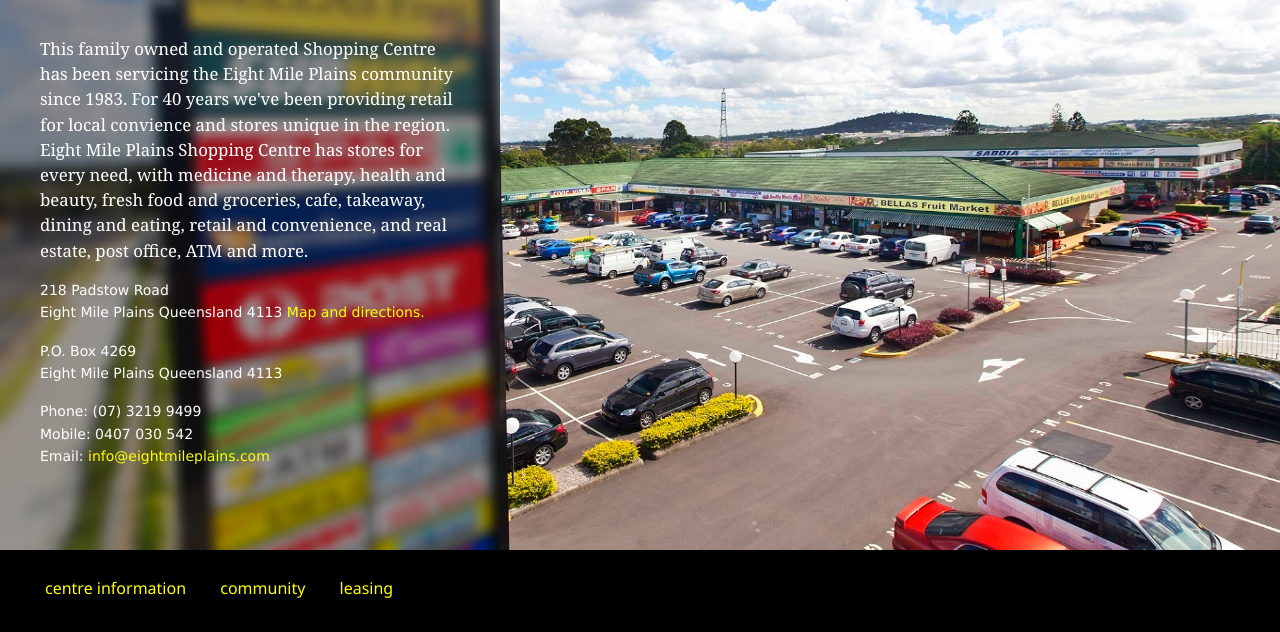
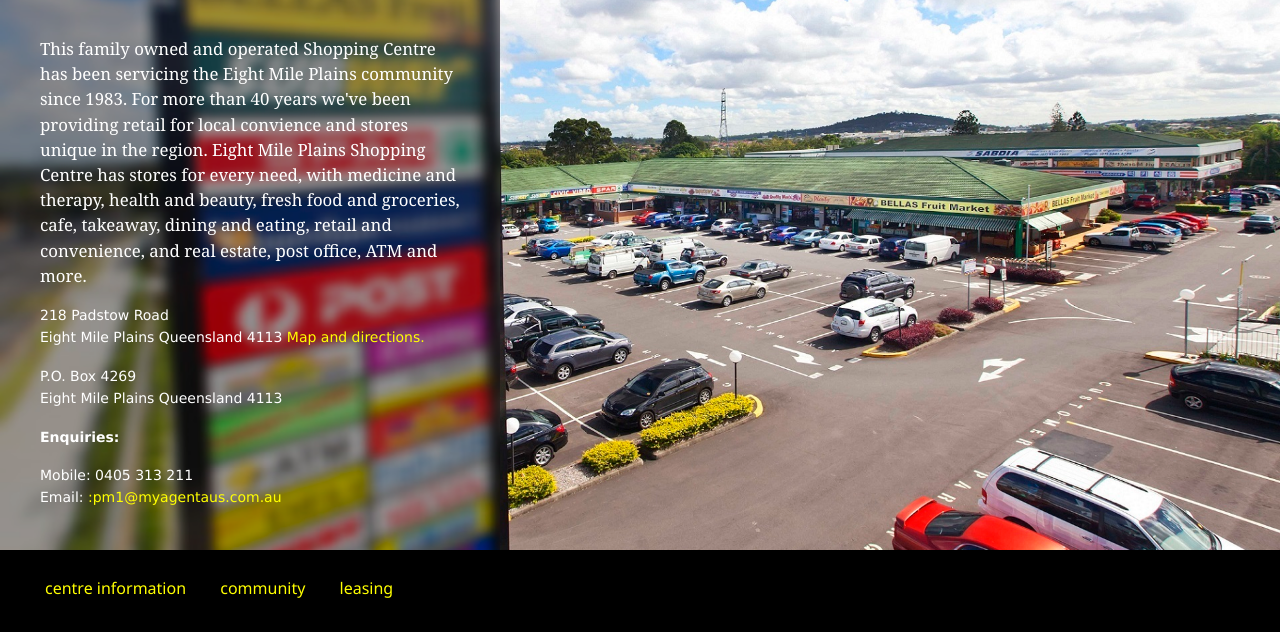
Before and after one commit to mannybellas/eightmileplains.com, a plain HTML site: page index.html in a window 1280 px wide. Shown: the part 168-800 px from the top of the page. Drawn offline with Linux system fonts and the light colour scheme.

Commit message:
Update index.html

```diff
--- a/index.html
+++ b/index.html
@@ -23,7 +23,7 @@
             </h1>
 
             <p class="intro">
-              This family owned and operated Shopping Centre has been servicing the Eight Mile Plains community since 1983. For 40 years we've been providing retail for local convience and stores unique in the region.  Eight Mile Plains Shopping Centre has stores for every need, with
+              This family owned and operated Shopping Centre has been servicing the Eight Mile Plains community since 1983. For more than 40 years we've been providing retail for local convience and stores unique in the region.  Eight Mile Plains Shopping Centre has stores for every need, with
                medicine and therapy,
                 health and beauty,
                 fresh food and groceries,
@@ -38,10 +38,11 @@
             </p>
             <p>P.O. Box 4269 <br />Eight Mile Plains Queensland 4113</p>
 
+
+            <p style="font-weight:bold;">Enquiries:</p>
             <p>
-                Phone:  (07) 3219 9499<br />
-                Mobile: 0407 030 542<br />
-                Email: <a href="mailto:info@eightmileplains.com">info@eightmileplains.com</a>
+                Mobile: 0405 313 211<br />
+                Email: <a href="mailto:pm1@myagentaus.com.au">:pm1@myagentaus.com.au</a>
             </p>
 
 
```
